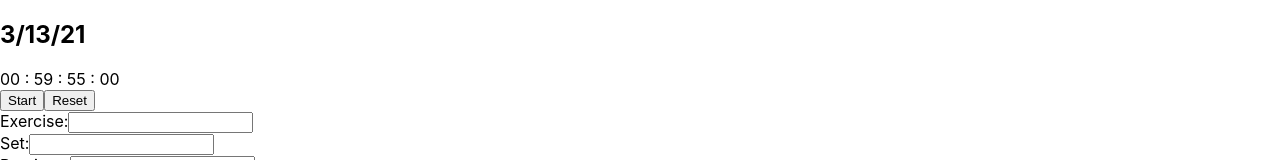
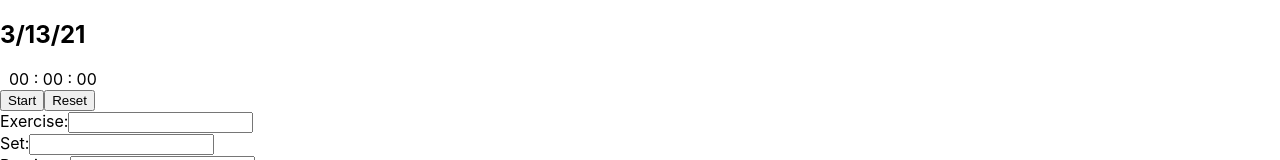
Before and after one commit to developerVincentAmbrosio/fitness-app, a React (Create React App) app: page /tracker in a window 1280 px wide. Shown: the top 160 px of the page. Built offline with nearby package versions, Linux system fonts and the light colour scheme.

Commit message:
worked on stopwatch

```diff
--- a/src/components/Stopwatch.js
+++ b/src/components/Stopwatch.js
@@ -1,7 +1,7 @@
 import React, {useState} from 'react';
 
 const Stopwatch = (props) => {
-    const [stopwatch, setStopwatch] = useState({ms:0, s:55, m:59, h:0});
+    const [stopwatch, setStopwatch] = useState({ms:0, s:0, m:0, h:0});
     const [interv, setInterv] = useState();
     const [status, setStatus] = useState(0);
     const [isActive, setIsActive] = useState(false);
@@ -48,14 +48,14 @@ const Stopwatch = (props) => {
         if (stopwatch.h === 0) {
             return '';
         } else {
-        return <span>{(stopwatch.h >= 10) ? stopwatch.h : '0'+ stopwatch.h + '&nbsp;:&nbsp;'}</span>
+        return <span>{(stopwatch.h >= 10) ? stopwatch.h : '0'+ stopwatch.h}</span>
         }
     }
 
     return(
         <>
-            {displayHours}
-            <span>{(stopwatch.h >= 10) ? stopwatch.h : '0'+ stopwatch.h}</span>&nbsp;:&nbsp;
+            {displayHours()}&nbsp;&nbsp;
+            {/* <span>{(stopwatch.h >= 10) ? stopwatch.h : '0'+ stopwatch.h}</span>&nbsp;:&nbsp; */}
             <span>{(stopwatch.m >= 10) ? stopwatch.m : '0'+ stopwatch.m}</span>&nbsp;:&nbsp;
             <span>{(stopwatch.s >= 10) ? stopwatch.s : '0'+ stopwatch.s}</span>&nbsp;:&nbsp;
             <span>{(stopwatch.ms >= 10) ? stopwatch.ms : '0'+ stopwatch.ms}</span><br/>
```
